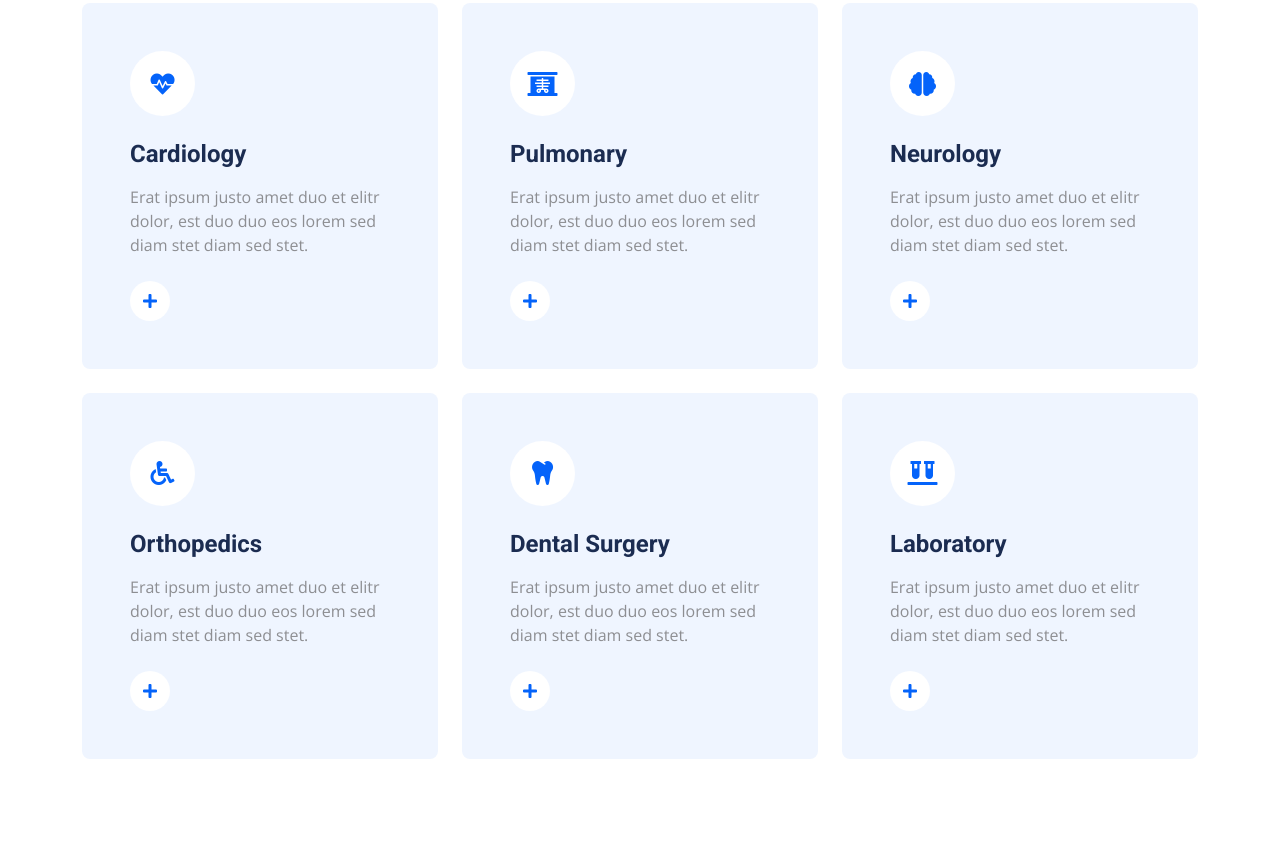
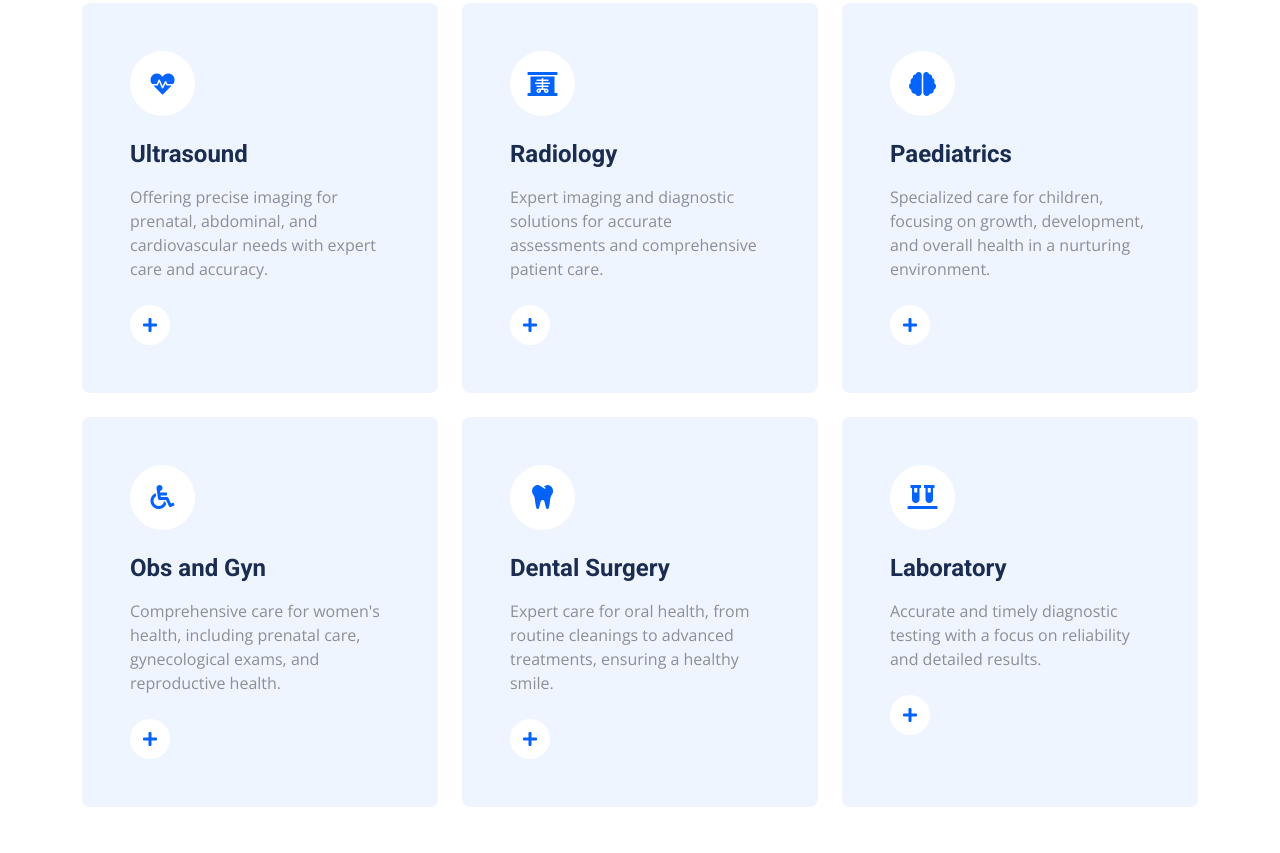
Before and after one commit to CHepplethwaite/cmc_website, a plain HTML site: page index.html in a window 1280 px wide. Shown: the part 1795-2648 px from the top of the page. Drawn offline with nearby package versions, Linux system fonts and the light colour scheme.

Commit message:
Services

```diff
--- a/index.html
+++ b/index.html
@@ -108,7 +108,7 @@
     <div class="container-fluid header bg-primary p-0 mb-5">
         <div class="row g-0 align-items-center flex-column-reverse flex-lg-row">
             <div class="col-lg-6 p-5 wow fadeIn" data-wow-delay="0.1s">
-                <h1 class="display-4 text-white mb-5">Good Health Is The Root Of All Heppiness</h1>
+                <h1 class="display-4 text-white mb-5">Good Health Is The Root Of All Happiness</h1>
                 <div class="row g-4">
                     <div class="col-sm-4">
                         <div class="border-start border-light ps-4">
@@ -135,19 +135,19 @@
                     <div class="owl-carousel-item position-relative">
                         <img class="img-fluid" src="img/carousel-1.jpg" alt="">
                         <div class="owl-carousel-text">
-                            <h1 class="display-1 text-white mb-0">Cardiology</h1>
+                            <h1 class="display-1 text-white mb-0">Ultrasound</h1>
                         </div>
                     </div>
                     <div class="owl-carousel-item position-relative">
                         <img class="img-fluid" src="img/carousel-2.jpg" alt="">
                         <div class="owl-carousel-text">
-                            <h1 class="display-1 text-white mb-0">Neurology</h1>
+                            <h1 class="display-1 text-white mb-0">Radiology</h1>
                         </div>
                     </div>
                     <div class="owl-carousel-item position-relative">
                         <img class="img-fluid" src="img/carousel-3.jpg" alt="">
                         <div class="owl-carousel-text">
-                            <h1 class="display-1 text-white mb-0">Pulmonary</h1>
+                            <h1 class="display-1 text-white mb-0">Paediatrics</h1>
                         </div>
                     </div>
                 </div>
@@ -196,8 +196,8 @@
                         <div class="d-inline-flex align-items-center justify-content-center bg-white rounded-circle mb-4" style="width: 65px; height: 65px;">
                             <i class="fa fa-heartbeat text-primary fs-4"></i>
                         </div>
-                        <h4 class="mb-3">Cardiology</h4>
-                        <p class="mb-4">Erat ipsum justo amet duo et elitr dolor, est duo duo eos lorem sed diam stet diam sed stet.</p>
+                        <h4 class="mb-3">Ultrasound</h4>
+                        <p class="mb-4">Offering precise imaging for prenatal, abdominal, and cardiovascular needs with expert care and accuracy.</p>
                         <a class="btn" href=""><i class="fa fa-plus text-primary me-3"></i>Read More</a>
                     </div>
                 </div>
@@ -206,8 +206,8 @@
                         <div class="d-inline-flex align-items-center justify-content-center bg-white rounded-circle mb-4" style="width: 65px; height: 65px;">
                             <i class="fa fa-x-ray text-primary fs-4"></i>
                         </div>
-                        <h4 class="mb-3">Pulmonary</h4>
-                        <p class="mb-4">Erat ipsum justo amet duo et elitr dolor, est duo duo eos lorem sed diam stet diam sed stet.</p>
+                        <h4 class="mb-3">Radiology</h4>
+                        <p class="mb-4">Expert imaging and diagnostic solutions for accurate assessments and comprehensive patient care.</p>
                         <a class="btn" href=""><i class="fa fa-plus text-primary me-3"></i>Read More</a>
                     </div>
                 </div>
@@ -216,8 +216,8 @@
                         <div class="d-inline-flex align-items-center justify-content-center bg-white rounded-circle mb-4" style="width: 65px; height: 65px;">
                             <i class="fa fa-brain text-primary fs-4"></i>
                         </div>
-                        <h4 class="mb-3">Neurology</h4>
-                        <p class="mb-4">Erat ipsum justo amet duo et elitr dolor, est duo duo eos lorem sed diam stet diam sed stet.</p>
+                        <h4 class="mb-3">Paediatrics</h4>
+                        <p class="mb-4">Specialized care for children, focusing on growth, development, and overall health in a nurturing environment.</p>
                         <a class="btn" href=""><i class="fa fa-plus text-primary me-3"></i>Read More</a>
                     </div>
                 </div>
@@ -226,8 +226,8 @@
                         <div class="d-inline-flex align-items-center justify-content-center bg-white rounded-circle mb-4" style="width: 65px; height: 65px;">
                             <i class="fa fa-wheelchair text-primary fs-4"></i>
                         </div>
-                        <h4 class="mb-3">Orthopedics</h4>
-                        <p class="mb-4">Erat ipsum justo amet duo et elitr dolor, est duo duo eos lorem sed diam stet diam sed stet.</p>
+                        <h4 class="mb-3">Obs and Gyn</h4>
+                        <p class="mb-4">Comprehensive care for women's health, including prenatal care, gynecological exams, and reproductive health.</p>
                         <a class="btn" href=""><i class="fa fa-plus text-primary me-3"></i>Read More</a>
                     </div>
                 </div>
@@ -237,7 +237,7 @@
                             <i class="fa fa-tooth text-primary fs-4"></i>
                         </div>
                         <h4 class="mb-3">Dental Surgery</h4>
-                        <p class="mb-4">Erat ipsum justo amet duo et elitr dolor, est duo duo eos lorem sed diam stet diam sed stet.</p>
+                        <p class="mb-4">Expert care for oral health, from routine cleanings to advanced treatments, ensuring a healthy smile.</p>
                         <a class="btn" href=""><i class="fa fa-plus text-primary me-3"></i>Read More</a>
                     </div>
                 </div>
@@ -247,7 +247,7 @@
                             <i class="fa fa-vials text-primary fs-4"></i>
                         </div>
                         <h4 class="mb-3">Laboratory</h4>
-                        <p class="mb-4">Erat ipsum justo amet duo et elitr dolor, est duo duo eos lorem sed diam stet diam sed stet.</p>
+                        <p class="mb-4">Accurate and timely diagnostic testing with a focus on reliability and detailed results.</p>
                         <a class="btn" href=""><i class="fa fa-plus text-primary me-3"></i>Read More</a>
                     </div>
                 </div>
```
Also changed, not shown: img/android-chrome-192x192.png (added), img/android-chrome-512x512.png (added), img/apple-touch-icon.png (added), img/favicon-32x32.png (added), img/favicon.ico (added).
